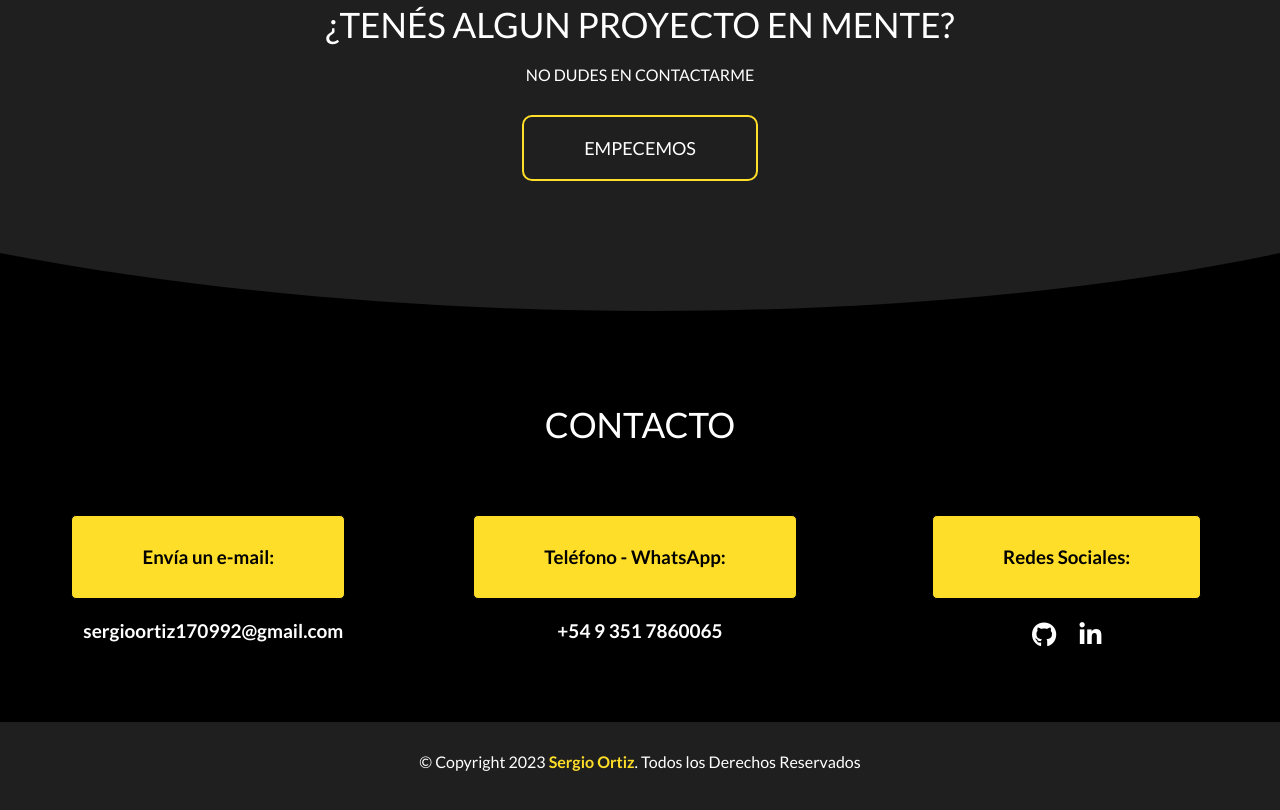
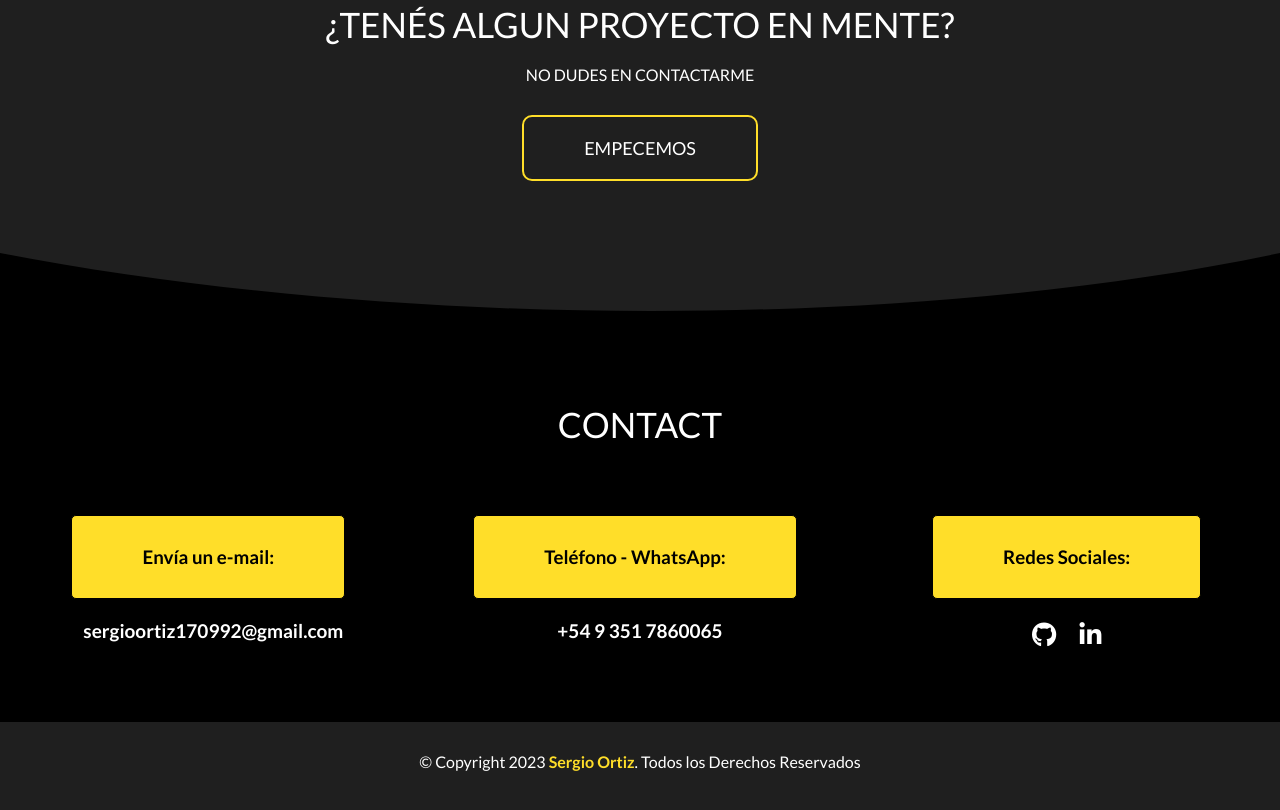
Before and after one commit to sergioortiz17/PortafolioSergioOrtiz, a plain HTML site: page index.html in a window 1280 px wide. Shown: the part 4726-5536 px from the top of the page. Drawn offline with nearby package versions, Linux system fonts and the light colour scheme.

Commit message:
Change Contacto by Contact

```diff
--- a/index.html
+++ b/index.html
@@ -456,7 +456,7 @@
 
     <!-- CONTACTO -->
     <div id="contacto" class="contact">
-      <p class="contact-title">Contacto</p>
+      <p class="contact-title">Contact</p>
 
       <div class="contact-details">
         <div class="contact-details__container">
```
